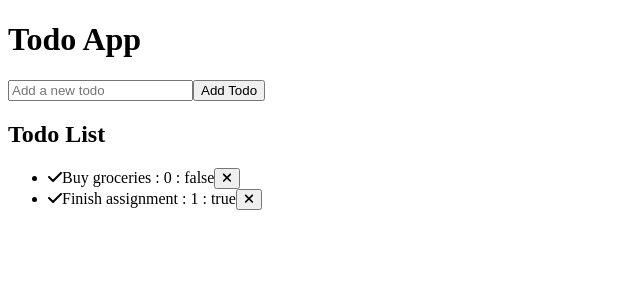
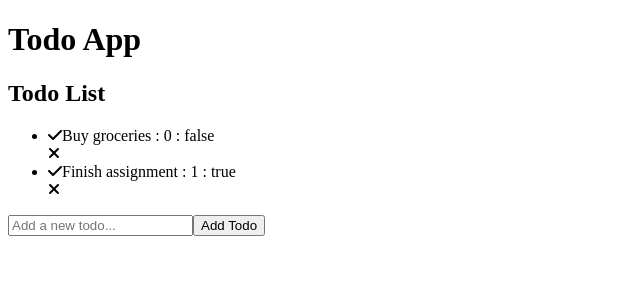
Before and after one commit to huoyueyuyuan/react-redux-todolist, a React (Create React App) app: page / in a window 1280 px wide. Shown: the top 300 px of the page, without its empty margins (0-640 px from the left). Built offline with nearby package versions, Linux system fonts and the light colour scheme.

Commit message:
配置 eslint

```diff
--- a/src/App.tsx
+++ b/src/App.tsx
@@ -33,8 +33,8 @@ function App() {
   return (
     <div className="container mt-4">
       <h1 className="mb-4">Todo App</h1>
+      <ShowTodoList todos={todos} onDeleteTodo={handleDeleteTodo} onToggleTodo={handleToggleTodo} />
       <AddTodoForm onAddTodo={handleAddTodo} />
-      <ShowTodoList todos={todos} onDeleteTodo={handleDeleteTodo} onToggleTodo={handleToggleTodo} />
     </div>
   );
 }
--- a/src/components/AddTodo.tsx
+++ b/src/components/AddTodo.tsx
@@ -1,11 +1,8 @@
-// AddTodoForm.tsx
 import React, { useState } from 'react';
-import { addTodo } from '../TodoSlice'; // 导入 todoSlice
+import { addTodo } from '../TodoSlice';
 import { useDispatch } from 'react-redux';
 
-
-
-const AddTodoForm: React.FC = () => {
+const addTodoComponeent: React.FC = () => {
 
   const dispatch = useDispatch();
   const [name, setName] = useState<string>('');
@@ -29,7 +26,7 @@ const AddTodoForm: React.FC = () => {
       <input
         type="text"
         name="name"
-        placeholder="Add a new todo" // 添加提示语
+        placeholder="Add a new todo..."
         value={name}
         onChange={handleInputChange}
       />
@@ -38,7 +35,4 @@ const AddTodoForm: React.FC = () => {
   );
 };
 
-export default AddTodoForm;
-function dispatch(arg0: { payload: any; type: "todos/addTodo"; }) {
-  throw new Error('Function not implemented.');
-}
+export default addTodoComponeent;
--- a/src/components/ShowTodoList.tsx
+++ b/src/components/ShowTodoList.tsx
@@ -21,17 +21,20 @@ const ShowTodoList = () => {
     <div>
       <h2>Todo List</h2>
       <ul>
-        {todos.map(({name,completed},item) => (
+
+        {
+          todos?.map(({name,completed},item) => (
           <li
             key={item}
             className={completed ? 'text-success' : 'text-muted'}
-            onClick={() => handleToggleTodo(item)}
+
           >
-            <FontAwesomeIcon icon={faCheck} className="mr-2" />
-            {`${name} : ${item} : ${completed}`}
-            <button className="btn btn-link" onClick={() => handleDeleteTodo(item)}>
-              <FontAwesomeIcon icon={faTimes} />
-            </button>
+
+            <div onClick={() => handleToggleTodo(item)} >
+              <FontAwesomeIcon icon={faCheck} className="mr-2" />
+              {`${name} : ${item} : ${completed}`}
+            </div>
+            <FontAwesomeIcon icon={faTimes} onClick={() => handleDeleteTodo(item)}/>
           </li>
         ))}
       </ul>
--- a/src/todoSlice.ts
+++ b/src/todoSlice.ts
@@ -1,6 +1,4 @@
-// todoSlice.js (or todoSlice.ts for TypeScript)
 import { createSlice } from '@reduxjs/toolkit';
-import { access } from 'fs';
 
 const initialState = [
   { name: 'Buy groceries', completed: false },
```
Also changed, not shown: package.json (+11 -1 lines), .eslintrc.json (added), 1 other file (tests, documents, lock files or other folders).
